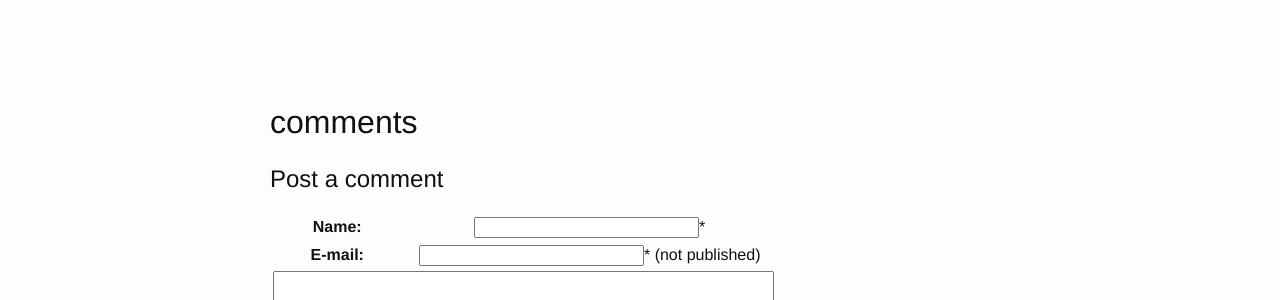
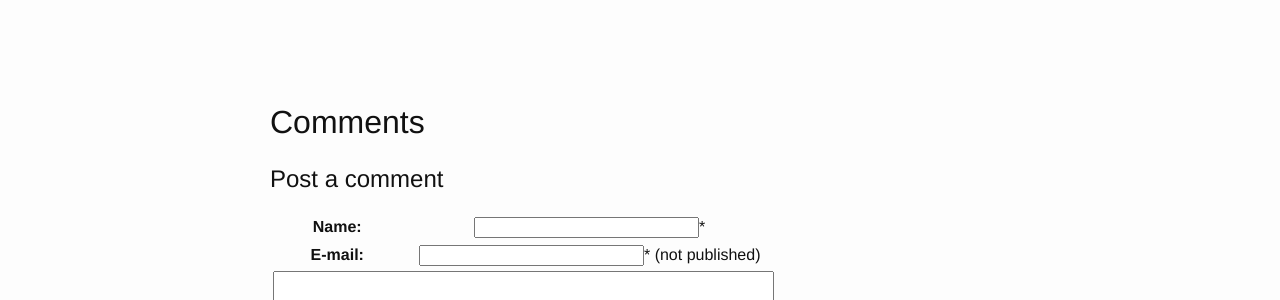
Before and after one commit to Allium/WithoutHeadOrFoot, a Jekyll site: the page built from _posts/2015-11-15-Ignorance.md, in a window 1280 px wide. Shown: the part 291-591 px from the top of the page. Built offline with Jekyll 4.4.1, drawn with Linux system fonts in a browser that asks for light colours.

Commit message:
Comments

```diff
--- a/_includes/comment_template.html
+++ b/_includes/comment_template.html
@@ -2,9 +2,9 @@
 	{% case page.comment_count %}
 		{% when 0 %}
 		{% when 1 %}
-			<h1>1 comment</h1>
+			<h1>1 Comment</h1>
 		{% else %}
-			<h1>{{page.comment_count}} comments</h1>
+			<h1>{{page.comment_count}} Comments</h1>
 	{% endcase %}
 	{% for c in page.comments %}
 		<div class="comment {% cycle 'odd', 'even' %}">
@@ -24,7 +24,7 @@
 	{% endfor %}
 
 	<h2>Post a comment</h2>
-	<form id="commentform" method="POST" action="commentsubmit.php" align="center">
+	<form id="commentform" method="POST" action="../../../commentsubmit.php" align="center">
 		<input type="hidden" name="post_id" value="{{page.id}}" />
 		<input type="hidden" name="return_url" value="{{site.url}}{{page.url}}" />
 		<table>
--- a/_posts/2015-11-15-Ignorance.md
+++ b/_posts/2015-11-15-Ignorance.md
@@ -8,9 +8,3 @@ tags:	quote
 <p style="text-align:center;">'Ignorance is the surest source of originality.'</p>
 
 <p style="text-align:center;">-- Me (I think)</p>
-
-<!--
-TO DO
--- Font
--- Offset attribution
--->
```
